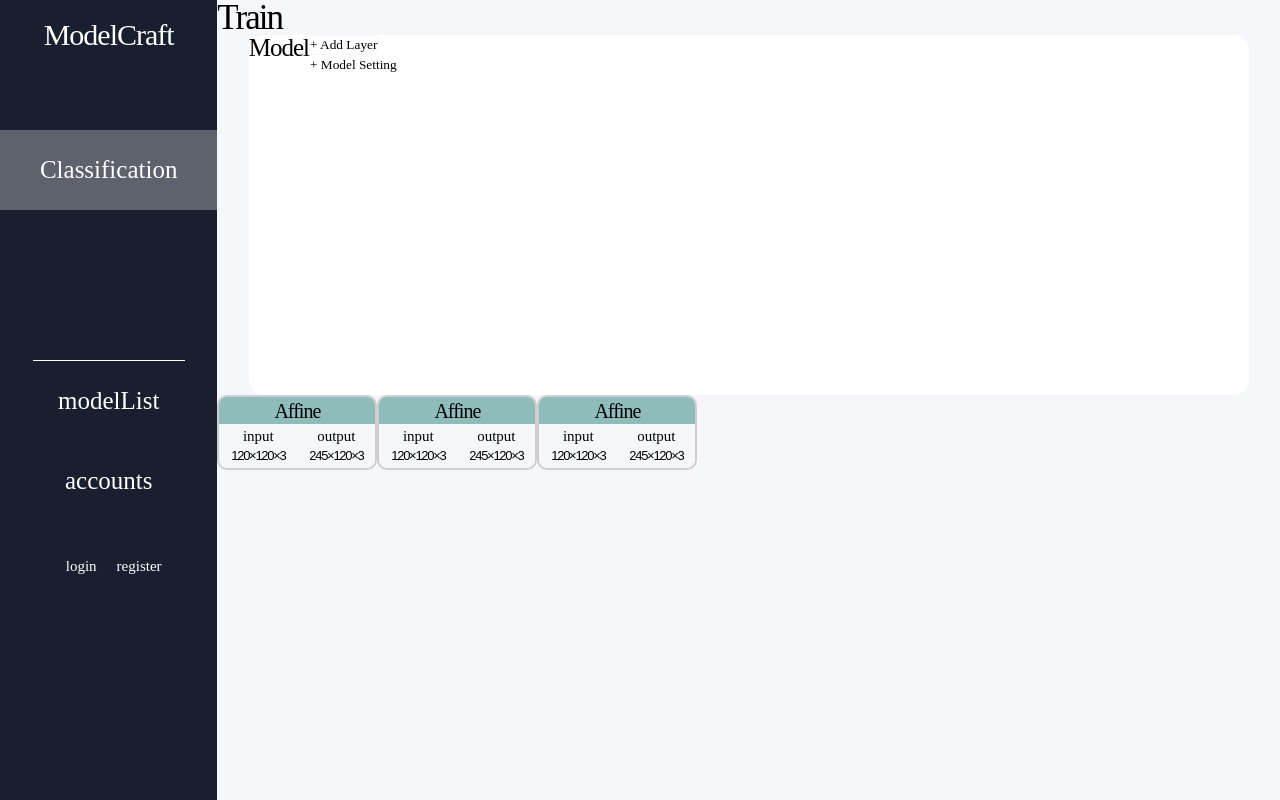
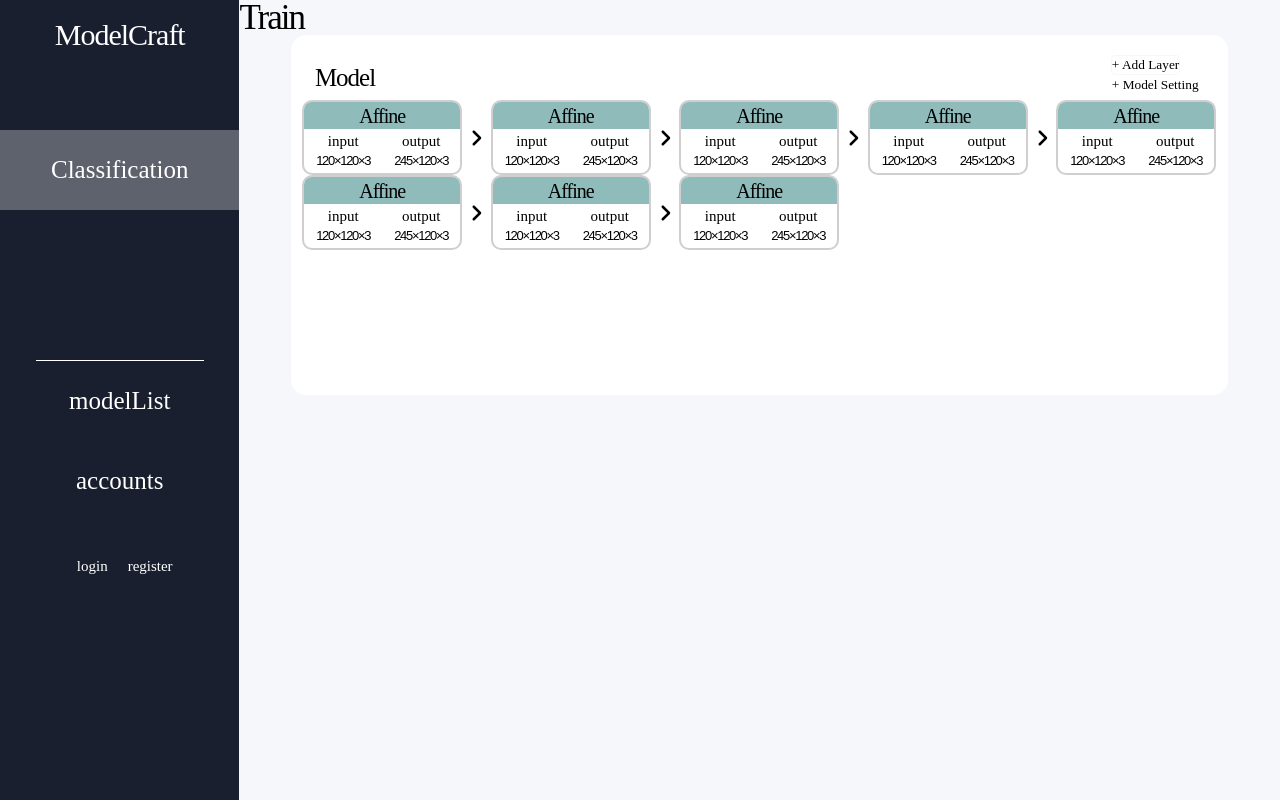
Before and after one commit to LMM-Lab/ModelCraft-Frontend, a Next.js app: page /classification/train in a window 1280 px wide. Built offline with nearby package versions, Linux system fonts and the light colour scheme.

Commit message:
DnD調整

```diff
--- a/src/app/classification/train/page.tsx
+++ b/src/app/classification/train/page.tsx
@@ -7,19 +7,21 @@ import AddLayer from "./AddLayer";
 import ModelSetting from "./ModelSetting";
 
 
-const Train=()=>{
+const Train = () => {
 
   return (
     <div>
       <Text variants="ExtraLarge">Train</Text>
-      <Flex $width="1000px" $height="360px" $backgroundColor="White" $borderRadius="15px" $margin="0 auto">
-        <Text variants="Medium">Model</Text>
-        <Flex $flex_direction="column" $justify_content="flex-start" $align_items="flex-start">
-          <AddLayer></AddLayer>
-          <ModelSetting></ModelSetting>
+      <Flex $width="90%" $height="360px" $flex_direction="column" $align_items="center" $backgroundColor="White" $borderRadius="15px" $margin="0 auto">
+        <Flex $justify_content="space-between" $align_items="center" $width="95%" $height="fit-content" $marginTop="2rem">
+          <Text variants="Medium">Model</Text>
+          <Flex $flex_direction="column" $justify_content="flex-start" $align_items="flex-start">
+            <AddLayer></AddLayer>
+            <ModelSetting></ModelSetting>
+          </Flex>
         </Flex>
+        <DnD></DnD>
       </Flex>
-      <DnD></DnD>
     </div>
   )
 }
--- a/src/app/layout.tsx
+++ b/src/app/layout.tsx
@@ -17,7 +17,7 @@ export default function RootLayout({ children, }: Readonly<{ children: React.Rea
           <ThemeProvider theme={theme}>
             <GlobalStyles />
             <main style={{backgroundColor:theme.colors.background}}>
-              <Grid grid_template_columns="1.8fr 8.8fr">
+              <Grid grid_template_columns="240fr 1043fr">
                 <SideBar />
                 {children}
               </Grid>
--- a/src/component/crassificationTrain/DnD/dynamicDnD.tsx
+++ b/src/component/crassificationTrain/DnD/dynamicDnD.tsx
@@ -2,46 +2,58 @@
 import { DragEndEvent } from "@dnd-kit/core"
 import { arrayMove, SortableContext } from "@dnd-kit/sortable"
 import { DndContext } from "@dnd-kit/core"
-import { useState } from "react"
+import React, { useState } from "react"
 import Flex from "@/component/common/styles/Flex"
 import Sortable from "./Sortable";
 import Layer from "../Layer";
+import { FontAwesomeIcon } from "@fortawesome/react-fontawesome";
+import { faAngleRight } from "@fortawesome/free-solid-svg-icons";
 
-const DynamicDnD=()=>{
-  const [items,setItems]=useState(
+const DynamicDnD = () => {
+  const [items, setItems] = useState(
     {
       cards: [
-        { id: '1', title: 'Card 1' },
-        { id: '2', title: 'Card 2' },
-        { id: '3', title: 'Card 3' },
+        { id: '1' },
+        { id: '2' },
+        { id: '3' },
+        { id: '4' },
+        { id: '5' },
+        { id: '6' },
+        { id: '7' },
+        { id: '8' },
       ],
     },
   )
 
-const handleDragEnd=(event:DragEndEvent)=>{
-  const {active,over}=event;
-  if(!over) return;
-  if(active.id===over.id) return;
+  const handleDragEnd = (event: DragEndEvent) => {
+    const { active, over } = event;
+    if (!over) return;
+    if (active.id === over.id) return;
 
-  const oldSortable=active.data.current?.sortable;
-  const newSortable=over.data.current?.sortable;
-  if(!oldSortable||!newSortable) return;
+    const oldSortable = active.data.current?.sortable;
+    const newSortable = over.data.current?.sortable;
+    if (!oldSortable || !newSortable) return;
 
-  setItems({
-    ...items,
-    cards:arrayMove(items.cards,oldSortable.index,newSortable.index)
-  })
-}
+    setItems({
+      ...items,
+      cards: arrayMove(items.cards, oldSortable.index, newSortable.index)
+    })
+  }
 
-  return(
-    <div>
+  return (
+    <div style={{width:'91.5rem'}}>
       <DndContext onDragEnd={handleDragEnd}>
         <SortableContext items={items.cards}>
           <Flex $flex_wrap="wrap">
-            {items.cards.map((item)=>(
-              <Sortable id={item.id} key={item.id}>
-                <Layer name="Affine" input="120×120×3" output="245×120×3"></Layer>
-              </Sortable>
+            {items.cards.map((item, index) => (
+              <Flex $align_items="center" key={item.id}>
+                <Sortable id={item.id}>
+                  <Layer name="Affine" input="120×120×3" output="245×120×3" />
+                </Sortable>
+                {index < items.cards.length - 1 && !(index === 4) && (
+                  <FontAwesomeIcon icon={faAngleRight} style={{ fontSize: '2rem', margin: '0 0.8rem' }} />
+                )}
+              </Flex>
             ))}
           </Flex>
         </SortableContext>
```
